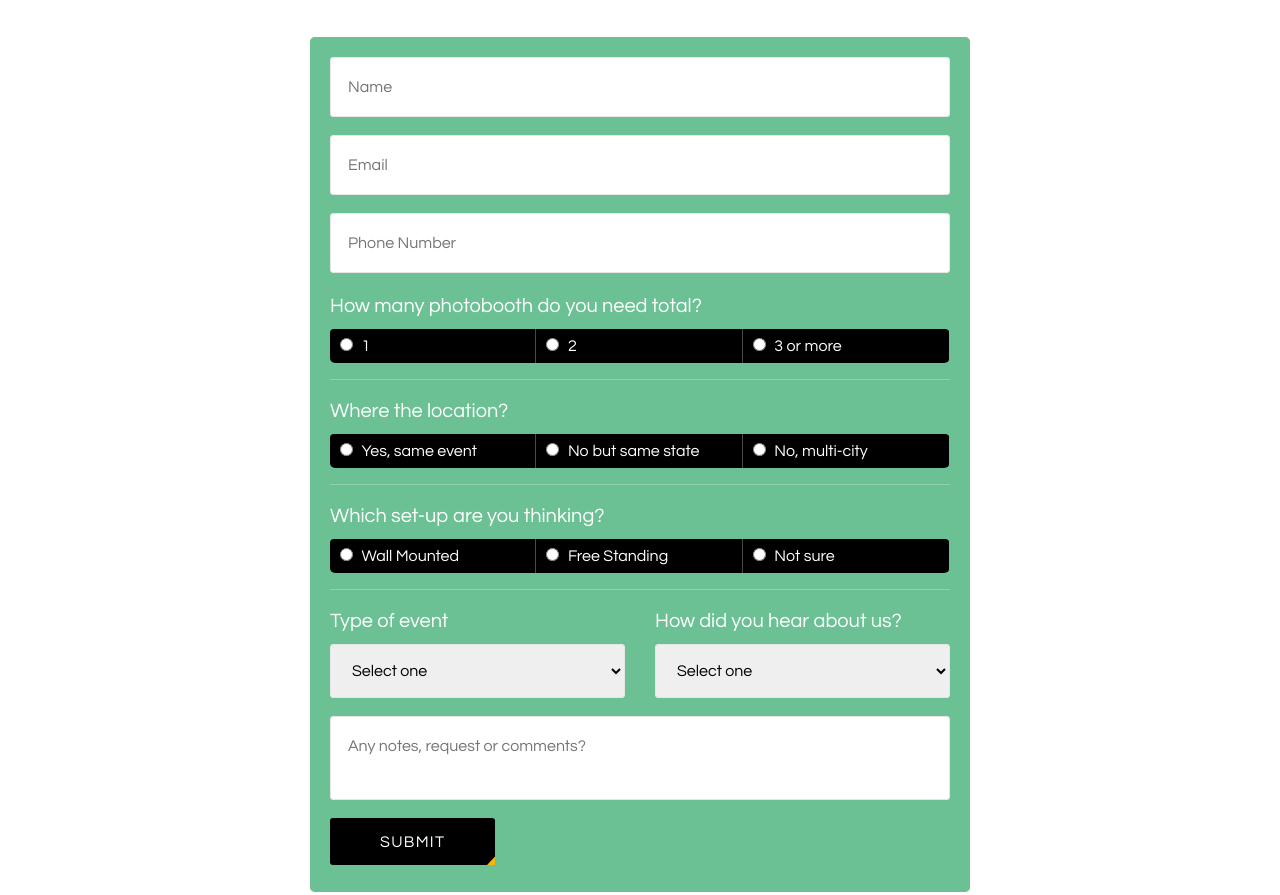
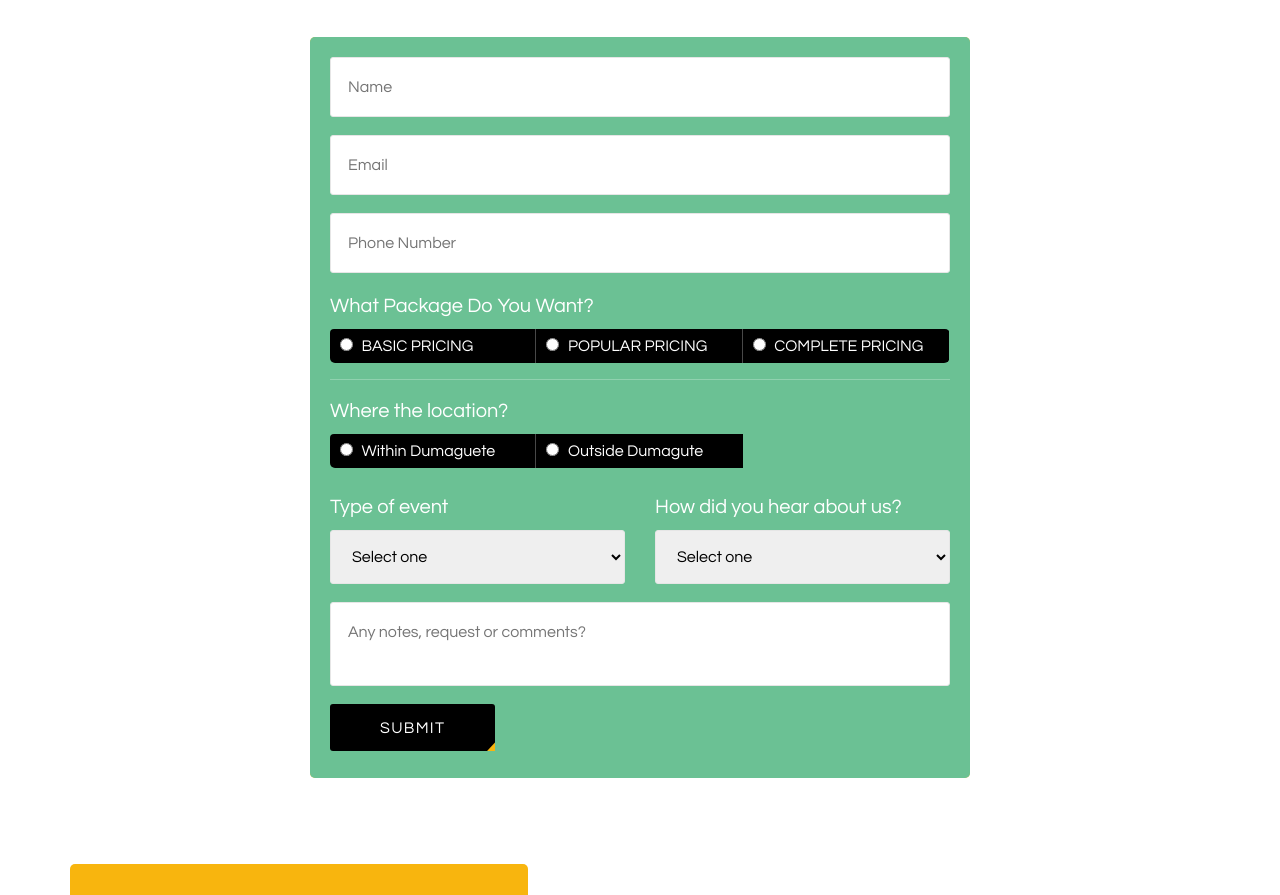
Before and after one commit to justsmilephotobooth/allevent, a plain HTML site: page get-a-quote.html in a window 1280 px wide. Shown: the part 365-1260 px from the top of the page. Drawn offline with nearby package versions, Linux system fonts and the light colour scheme; files whose address does not match are found by name.

Commit message:
fix the wrong spelliing

```diff
--- a/get-a-quote.html
+++ b/get-a-quote.html
@@ -40,7 +40,7 @@
         <div class="container upper_header_cover">
            <div class="upper_header">
              <ul class="header_contact_box">
-              <li><a href="#"><i class="fa fa-envelope"></i>pharisee29@gmail.com</a></li>
+              <li><a href="#"><i class="fa fa-envelope"></i>pharisee23@gmail.com</a></li>
               <li><a href="#"><i class="fa fa-mobile-alt"></i>0917 608 1238</a></li>
              </ul>
              <ul class="header_social_box">
@@ -111,21 +111,21 @@
                 <input name="" placeholder="Name" type="text">
                 <input name="" placeholder="Email" type="text">
                 <input name="" placeholder="Phone Number" type="text">
-                <label>How many photobooth do you need total?</label>
+                <label>What Package Do You Want?</label>
                 <div class="diff_box_cover">
                   <div class="diff_box">
                     <input type="radio" name="booth" value="1">
-                    <span>1</span>
+                    <span>BASIC PRICING</span>
                   </div>
 
                   <div class="diff_box">
                     <input type="radio" name="booth" value="2">
-                    <span>2</span>
+                    <span>POPULAR PRICING</span>
                   </div>
 
                   <div class="diff_box">
                     <input type="radio" name="booth" value="3">
-                    <span>3 or more</span>
+                    <span>COMPLETE PRICING</span>
                   </div>
                 </div>
                 <hr>
@@ -133,20 +133,20 @@
                 <div class="diff_box_cover">
                   <div class="diff_box">
                     <input type="radio" name="booth" value="1">
-                    <span>Yes, same event</span>
+                    <span>Within Dumaguete</span>
                   </div>
 
                   <div class="diff_box">
                     <input type="radio" name="booth" value="2">
-                    <span>No but same state</span>
+                    <span>Outside Dumagute</span>
                   </div>
-
+<!--
                   <div class="diff_box">
                     <input type="radio" name="booth" value="3">
                     <span>No, multi-city</span>
-                  </div>
-                </div>
-                <hr>
+                  </div> -->
+                </div><br>
+                <!-- <hr>
                 <label>Which set-up are you thinking?</label>
                 <div class="diff_box_cover">
                   <div class="diff_box">
@@ -164,7 +164,7 @@
                     <span>Not sure</span>
                   </div>
                 </div>
-                <hr>
+                <hr> -->
                 <div class="row">
                 <div class="col-md-6">
                 <label>Type of event </label>
```
Also changed, not shown: blog.html (+1 -1 lines), contact.html (+2 -2 lines), gallery.html (+1 -1 lines), index.html (+1 -1 lines), our-booth.html (+1 -1 lines).
